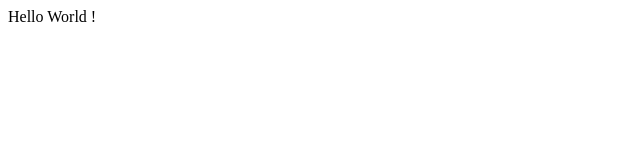
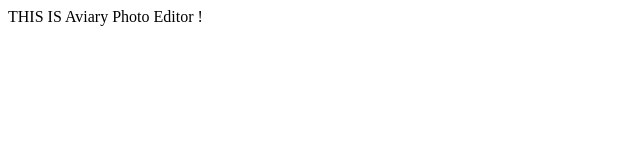
Before and after one commit to jeandat/AviaryPhotoEditor, a website: page index.html in a window 1280 px wide. Shown: the whole page, without its empty margins (0-640 px from the left). Drawn offline with Linux system fonts and the light colour scheme.

```diff
--- a/index.html
+++ b/index.html
@@ -4,6 +4,6 @@
         <title>Aviary Photo Editor</title>
     </head>
     <body>
-        Hello World !
+        THIS IS Aviary Photo Editor !
     </body>
 </html>
```
Also changed, not shown: package.json (+15 -2 lines).
